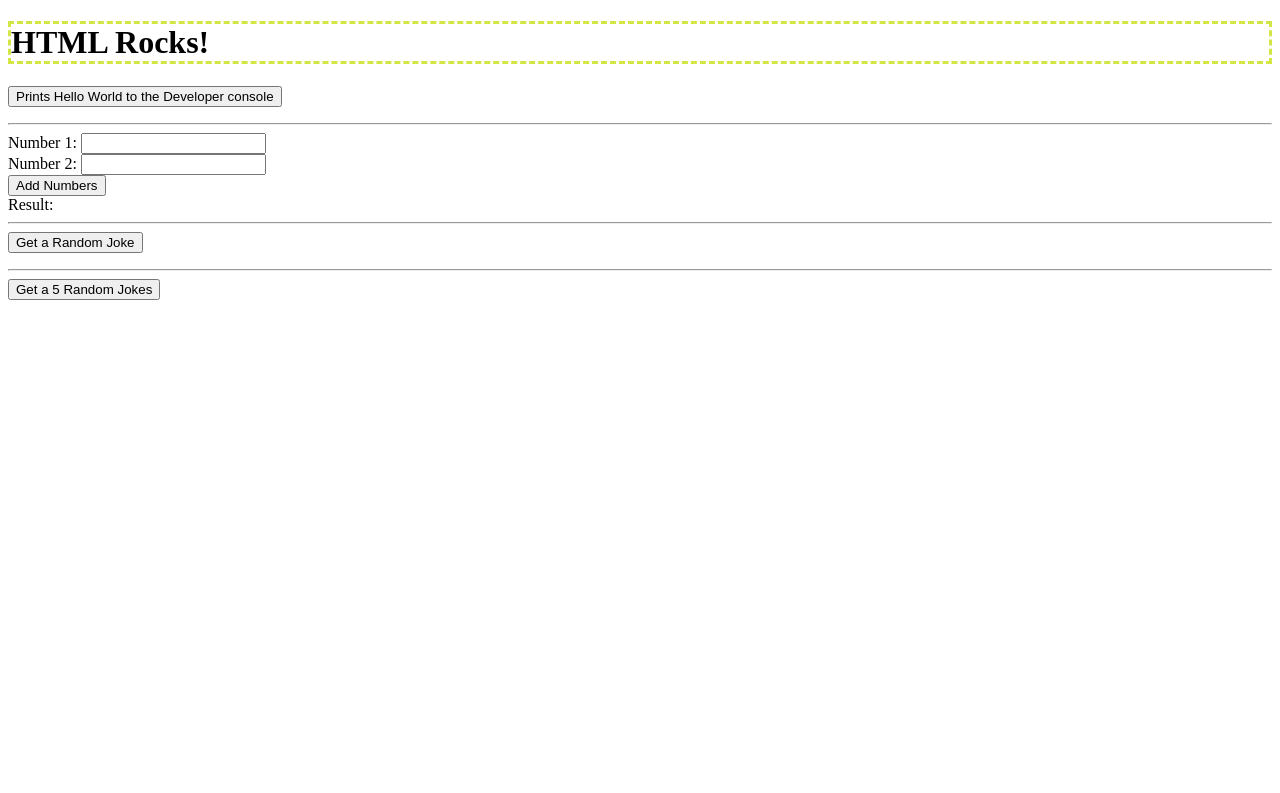
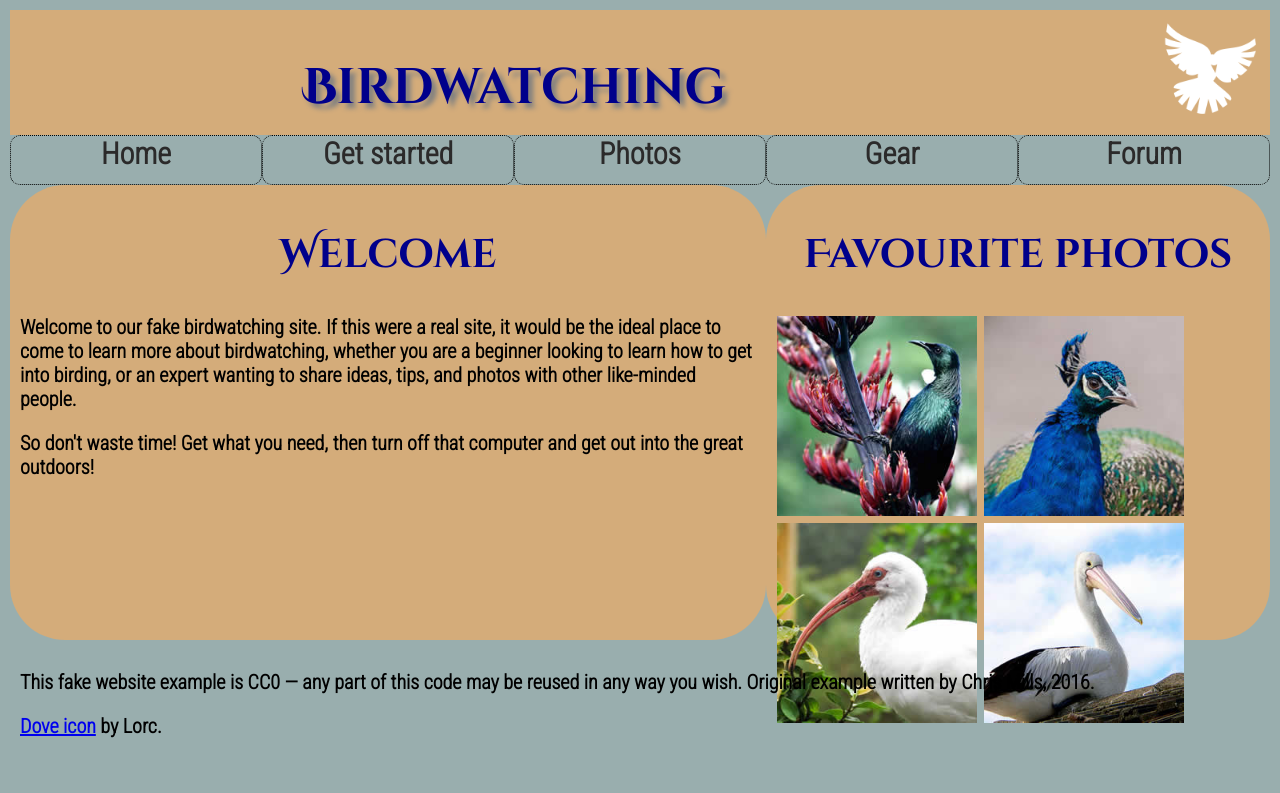
Before and after one commit to lauren4242/M4.2Lab, a website: page index.html in a window 1280 px wide. Drawn offline with Linux system fonts and the light colour scheme.

Commit message:
Site created, minor errors with screen movement on bird images.

```diff
--- a/css/style.css
+++ b/css/style.css
@@ -1,29 +1,128 @@
-h1{
-  border-color: #d3e644;
-  border-style: dashed;
+body{
+    margin: 0;
+    background-color: rgba(65, 104, 104, 0.534);
 }
 
-table {
-  border-collapse: collapse;
-  width: 100%;
-  margin-bottom: 20px;
+h1{
+    text-align:  center;
+    font-family: 'Cinzel Decorative', serif;
+    color: darkblue;
+    font-size: 50px;
+    text-shadow: 5px 5px 5px gray;
 }
 
-th, td {
-  padding: 12px 15px;
-  text-align: left;
-  border-bottom: 1px solid #ddd;
+h2{
+    text-align: center;
+    font-family: 'Cinzel Decorative', serif;
+    color: darkblue;
+    font-size: 40px;
 }
 
-th {
-  background-color: #f2f2f2;
-  font-weight: bold;
+/* CONTAINER STYLING */
+.container{
+    width: 100vw;
+    height: 100vh;
+    font-family: 'Roboto Condensed', sans-serif;
+    font-weight: bold;
+    font-size: 20px;
+
+    display: grid;
+
+    grid-template-columns: repeat(5, 1fr);
+    grid-template-rows: 125px 50px 1fr 175px 150px;
+
+    padding: 10px;
+    box-sizing: border-box;
 }
 
-tbody tr:nth-child(even) {
-  background-color: #f9f9f9;
+.container div{
+    padding: 10px;
 }
 
-tbody tr:hover {
-  background-color: #e9e9e9;
+.header {
+    grid-column-start: 1;
+    grid-column-end: span 4;
+    background-color:rgb(212, 172, 122);
+    gap: 10px;
+    padding: 10px;
+    box-sizing: border-box;
 }
+
+.logo {
+    grid-column-start: 5;
+    grid-column-end: span 1;
+    grid-row-start: 1;
+    grid-row-end: 2;
+    background-color:rgb(212, 172, 122);
+}
+
+/* LINKS */
+.links{
+    text-align: center;
+    font-size: 30px;
+    grid-column-end: span 1;
+    grid-row-start: 2;
+
+    color: rgb(43, 42, 42);
+    border: 1px dotted black;
+    border-radius: 10px;
+    text-decoration-line: none;
+}
+    #one{
+        grid-column-start: 1;
+    }
+
+    #two{
+        grid-column-start: 2;
+    }
+
+    #three{
+        grid-column-start: 3;
+    }
+
+    #four{
+        grid-column-start: 4;
+    }
+
+    #five{
+        grid-column-start: 5;
+    }
+
+.main{
+    grid-column-start: 1;
+    grid-column-end: 4;
+    grid-row-start: 3;
+    grid-row-end: 5;
+    background-color:rgb(212, 172, 122);
+    border-radius: 55px;
+}
+
+.photos{
+    grid-column-start: 4;
+    grid-column-end: span 2;
+    grid-row-start: 3;
+    grid-row-end: 5;
+    background-color:rgb(212, 172, 122);
+    border-radius: 55px;
+}
+
+.footer{
+    grid-column-start: 1;
+    grid-column-end: span 5;
+    grid-row-start: 5;
+    grid-row-end: 6;
+}
+
+/* IMAGE STYLING */
+.bird_pic {
+    width: 200px;
+    height: 200px;
+    padding: 1px;
+}
+
+#dove_logo {
+    width: 100px;
+    height: 100px;
+    filter: invert(100%);
+    float: right;
+}
--- a/index.html
+++ b/index.html
@@ -1,108 +1,46 @@
-<!doctype html>
-<html>
+<!DOCTYPE html>
+<html lang="en">
+  <head>
+    <meta charset="utf-8">
+    <title>Birdwatching</title>
 
-<head>
-  <meta charset="utf-8">
-  <title>Hello World!</title>
-  <meta name="description" content="">
-  <meta name="viewport" content="width=device-width, initial-scale=1">
-  <link rel="stylesheet" href="css/style.css">
-  <link rel="shortcut icon" href="img/favicon.ico">
-</head>
+    <link href="https://fonts.googleapis.com/css?family=Roboto+Condensed:300%7CCinzel+Decorative:700" rel="stylesheet">
+    <link rel="stylesheet" href="/css/style.css">
+    <!--[if lt IE 9]>
+      <script src="https://cdnjs.cloudflare.com/ajax/libs/html5shiv/3.7.3/html5shiv.js"></script>
+    <![endif]-->
+  </head>
 
-<body>
-  <h1>HTML Rocks!</h1>
-  <p>
-    <button  onclick="helloWorld()">Prints Hello World to the Developer console</button>
-  </p>
-  <hr>
-  <form id="addForm">
-    <label for="num1">Number 1:</label>
-    <input type="number" id="num1" name="num1" required>
-    <br>
-    <label for="num2">Number 2:</label>
-    <input type="number" id="num2" name="num2" required>
-    <br>
-    <button type="submit">Add Numbers</button>
-  </form>
+  <body>
+    <div class="container">
+      <div class="header">
+        <h1>Birdwatching</h1>
+      </div>
+      <div class = "logo">
+        <img id= "dove_logo" src="/assets/dove.png" alt="a simple dove logo">
+      </div>
+        <a class= "links" id = "one" href="#"> Home </a>
+        <a class= "links" id = "two"   href="#">Get started</a>
+        <a class= "links" id = "three" href="#">Photos</a>
+        <a class= "links" id = "four"  href="#">Gear</a>
+        <a class= "links" id = "five"  href="#">Forum</a>
+      <div class= "main">
+        <h2>Welcome</h2>
+        <p>Welcome to our fake birdwatching site. If this were a real site, it would be the ideal place to come to learn more about birdwatching, whether you are a beginner looking to learn how to get into birding, or an expert wanting to share ideas, tips, and photos with other like-minded people.</p>
+        <p>So don't waste time! Get what you need, then turn off that computer and get out into the great outdoors!</p>
+      </div>
+      <div class= "photos">
+        <h2>Favourite photos</h2>
+        <a href="favorite-1.jpg"><img class= "bird_pic" src="/assets/favorite-1_th.jpg" alt="Small black bird, black claws, long black slender beak, links to larger version of the image"></a>
+        <a href="favorite-2.jpg"><img class= "bird_pic" src="/assets/favorite-2_th.jpg" alt="Top half of a pretty bird with bright blue plumage on neck, light colored beak, blue headdress, links to larger version of the image"></a>
+        <a href="favorite-3.jpg"><img class= "bird_pic" src="/assets/favorite-3_th.jpg" alt="Top half of a large bird with white plumage, very long curved narrow light colored break, links to larger version of the image"></a>
+        <a href="favorite-4.jpg"><img class= "bird_pic" src="/assets/favorite-4_th.jpg" alt="Large bird, mostly white plumage with black plumage on back and rear, long straight white beak, links to larger version of the image"></a>
+      </div>
+      <div class="footer">
+        <p>This fake website example is CC0 — any part of this code may be reused in any way you wish. Original example written by Chris Mills, 2016.</p>
+        <p><a href="http://game-icons.net/lorc/originals/dove.html">Dove icon</a> by Lorc.</p>
+      </div>
+    </div>
 
-  <label id="result">Result:</label>
-
-  <hr>
-
-  <button id="jokeButton">Get a Random Joke</button>
-  <p id="joke"></p>
-
-  <hr>
-  <button id="jokeButtonTable">Get a  5 Random Jokes</button>
-  <table id="jokeTable"></table>
-
-  <script type="module" script="js/main.js">
-    import {helloWorld, add, fetchRandomJoke, fetch5RandomJokes} from './js/main.js';
-
-    // This shows how to assign a function to the window object
-    // so that it can be called from the browser console
-    window.helloWorld = helloWorld;
-
-    // This shows how to add an event listener to a button in the HTML
-    // and call a function when the button is clicked
-    const form = document.getElementById('addForm');
-    form.addEventListener('submit', function(e) {
-      e.preventDefault();
-      const num1 = parseFloat(document.getElementById('num1').value);
-      const num2 = parseFloat(document.getElementById('num2').value);
-      try{
-        const result = add(num1, num2);
-        document.getElementById('result').textContent = `Result: ${result}`;
-      }catch(e){
-        console.error(e);
-        document.getElementById('result').textContent = `Error: ${e.message}`;
-      }
-
-    });
-
-    // this shows how to add an event listener to a button in the HTML
-    // that calls a function that fetches a random joke from an API
-    // and displays it on the page
-    const jokebtn = document.getElementById('jokeButton');
-    const jokeresult = document.getElementById('joke');
-    jokebtn.addEventListener('click', async () => {
-      try {
-        jokeresult.textContent = 'Loading...';
-        const joke = await fetchRandomJoke();
-        document.getElementById('joke').textContent = joke;
-      } catch (e) {
-        console.error(e);
-        document.getElementById('joke').textContent = `Error: ${e.message}`;
-      }
-    });
-
-    // this shows how to add an event listener to a button in the HTML
-    // that calls a function that fetches 5 random jokes from an API
-    // and displays them in a table on the page
-    const jokeTableBtn = document.getElementById('jokeButtonTable');
-    const jokeTable = document.getElementById('jokeTable');
-    jokeTableBtn.addEventListener('click', async () => {
-      try {
-        jokeTable.textContent = 'Loading...';
-        const joke = await fetch5RandomJokes();
-        jokeTable.innerHTML = `
-              <thead>
-              <tr>
-                <th>Joke</th>
-              </tr>
-              </thead>
-              <tbody>
-              ${joke.map(j => `<tr><td>${j}</td></tr>`).join('')}
-              </tbody>
-            `;
-      } catch (e) {
-        console.error(e);
-        document.getElementById('joke').textContent = `Error: ${e.message}`;
-      }
-    });
-  </script>
-
-</body>
-
+  </body>
 </html>
```
Also changed, not shown: README.md, assets/dove.png (added), assets/favorite-1.jpg (added), assets/favorite-1_th.jpg (added), assets/favorite-2.jpg (added), assets/favorite-2_th.jpg (added), assets/favorite-3.jpg (added), assets/favorite-3_th.jpg (added), assets/favorite-4.jpg (added), assets/favorite-4_th.jpg (added).
